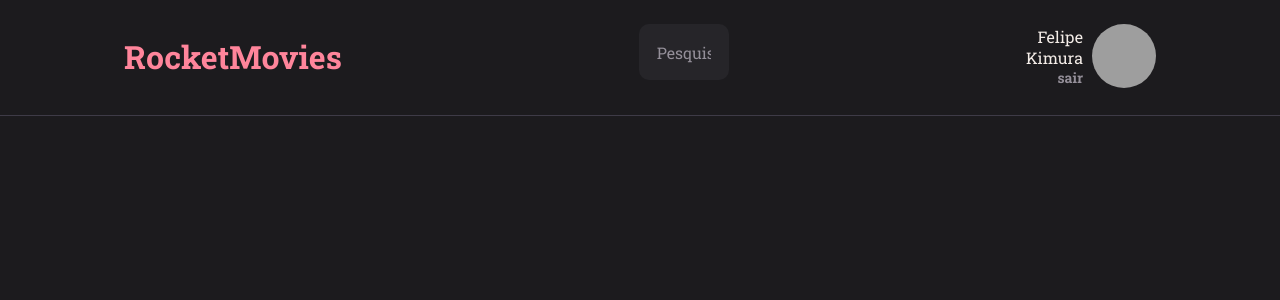
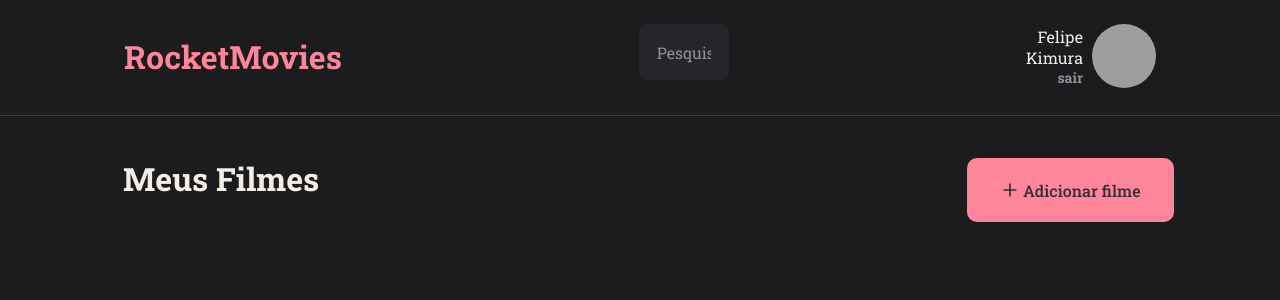
Before and after one commit to felipeslopes2010/rocket-movies, a React (Vite) app: page / in a window 1280 px wide. Shown: the top 300 px of the page. Built offline with nearby package versions, Linux system fonts and the light colour scheme; grey boxes are pictures that could not be loaded.

Commit message:
Styling Button Component

```diff
--- a/src/components/Button/index.jsx
+++ b/src/components/Button/index.jsx
@@ -1,12 +1,15 @@
 import { Container } from "./styles";
 
-export function Button({ title, loading = false, ...rest }) {
+export function Button({ icon: Icon, title, loading = false, width, padding, ...rest }) {
     return (
         <Container
             type="button"
             disabled={loading}
+            width={width}
+            padding={padding}
             {...rest}
         >
+            {Icon && <Icon size={20} />}
             {loading ? "Carregando..." : title}
         </Container>
     );
--- a/src/components/Button/styles.js
+++ b/src/components/Button/styles.js
@@ -1,13 +1,17 @@
 import styled from "styled-components";
 
 export const Container = styled.button`
-    width: 100%;
+    width: ${props => props.width || '100%'};
+    display: flex;
+    justify-content: center;
+    align-items: center;
+    gap: 2.5px;
     background-color: ${( {theme }) => theme.COLORS.ROSE};
     color: ${( {theme }) => theme.COLORS.BACKGROUND_800};
 
     height: 56px;
     border: none;
-    padding: 0 16px;
+    padding: ${props => props.padding || '0 16px'};
     border-radius: 10px;
     margin-top: 24px;
     font-weight: 500;
--- a/src/pages/Home/index.jsx
+++ b/src/pages/Home/index.jsx
@@ -1,11 +1,26 @@
+import { FiPlus } from "react-icons/fi";
+
 import { Header } from "../../components/Header";
+import { Button } from "../../components/Button";
 
-import { Container } from "./styles";
+
+import { Container, Main, Menu } from "./styles";
 
 export function Home() {
     return (
         <Container>
             <Header />
+            <Main>
+                <Menu >
+                    <h1>Meus Filmes</h1>
+                    <Button
+                        icon={FiPlus}
+                        title="Adicionar filme"
+                        width="207px"
+                        padding="32px 16px"
+                    />
+                </Menu>
+            </Main>
         </Container>
     )
 }
--- a/src/pages/Home/styles.js
+++ b/src/pages/Home/styles.js
@@ -3,3 +3,13 @@
 export const Container = styled.div`
 
 `;
+
+export const Main = styled.div`
+    padding: 18px 106px 0 123px;
+`;
+
+export const Menu = styled.div`
+    display: flex;
+    justify-content: space-between;
+    align-items: center;
+`;
```
